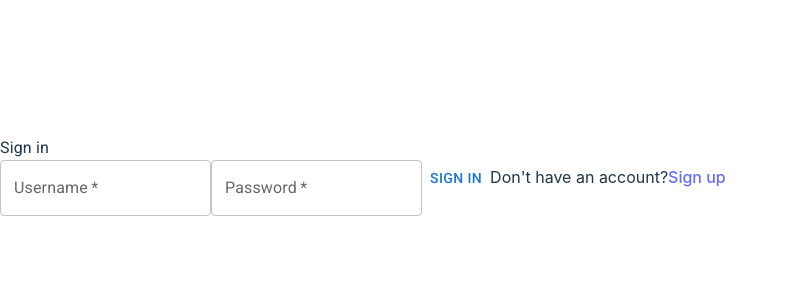
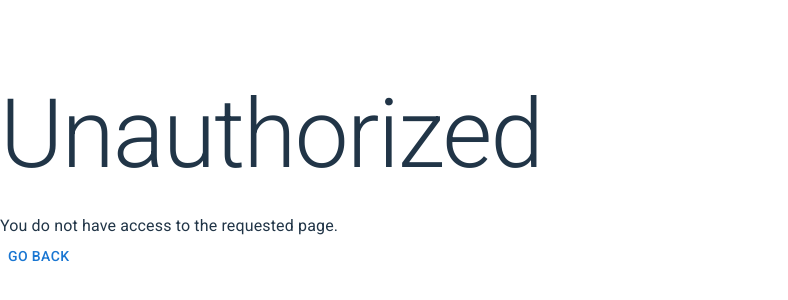
Before and after one commit to stodorichkov/SAP-Nexus-Client, a React (Vite) app in the folder nexus/: page /unauthorized in a window 1280 px wide. Shown: the part 224-524 px from the top of the page, without its empty margins (0-788 px from the left). Built offline with nearby package versions, Linux system fonts and the light colour scheme.

Commit message:
Setup react router routes

```diff
--- a/nexus/package.json
+++ b/nexus/package.json
@@ -17,7 +17,8 @@
     "@mui/material": "^5.15.14",
     "axios": "^1.6.8",
     "react": "^18.2.0",
-    "react-dom": "^18.2.0"
+    "react-dom": "^18.2.0",
+    "react-router-dom": "^6.22.3"
   },
   "devDependencies": {
     "@types/react": "^18.2.66",
--- a/nexus/src/App.jsx
+++ b/nexus/src/App.jsx
@@ -1,12 +1,29 @@
 import Register from "./components/Register.jsx";
 import Login from "./components/Login.jsx";
+import {Routes, Route} from 'react-router-dom';
+import Layout from "./components/Layout.jsx";
+import RequireAuth from "./components/RequireAuth.jsx";
+import Unauthorized from "./components/Unauthorized.jsx";
 
 function App() {
 
   return (
-    <>
-      <Login></Login>
-    </>
+    <Routes>
+        <Route path="/" element={<Layout/>}>
+            <Route path="login" element={ <Login /> } />
+            <Route path="register" element={ <Register /> } />
+            <Route path="unauthorized" element={<Unauthorized />} />
+
+            {/*TODO: add other public and protected routes*/}
+            <Route element={<RequireAuth allowedRoles={["user"]}/>}>
+            </Route>
+            <Route element={<RequireAuth allowedRoles={["admin"]}/>}>
+                <></>
+            </Route>
+
+            {/*TODO: add error page route*/}
+        </Route>
+    </Routes>
   )
 }
 
--- /dev/null
+++ b/nexus/src/components/Layout.jsx
@@ -0,0 +1,11 @@
+import {Outlet} from 'react-router-dom'
+
+const Layout = () => {
+    return (
+        <>
+            <Outlet/>
+        </>
+    )
+}
+
+export default Layout
--- a/nexus/src/components/Login.jsx
+++ b/nexus/src/components/Login.jsx
@@ -1,17 +1,22 @@
-import {useContext, useEffect, useState} from "react";
+import {useEffect, useState} from "react";
 import {Button, TextField, Typography} from "@mui/material";
-import AuthContext from "../context/AuthProvider.jsx";
 import api from "../api/axios.jsx";
+import useAuth from "../hooks/useAuth.jsx";
+import {Link, useNavigate, useLocation} from 'react-router-dom';
 
 const LOGIN_URL = '/login'
 
 const Login = () => {
 
-    const {setAuth} = useContext(AuthContext)
+    const {setAuth} = useAuth()
+
+    const navigate = useNavigate()
+    const location = useLocation()
+    const from = location.state?.from?.pathname || "/"
+
     const [username, setUsername] = useState("")
     const [password, setPassword] = useState("")
     const [errorMessage, setErrorMessage] = useState("")
-    const [success, setSuccess] = useState(false)
 
     useEffect(() => {
         setErrorMessage("")
@@ -31,7 +36,7 @@ const Login = () => {
             setAuth({username, password, roles})
             setUsername('')
             setPassword('')
-            setSuccess(true)
+            navigate(from, {replace: true})
         } catch(err) {
             if(!err?.response)
                 setErrorMessage('No server response')
@@ -42,9 +47,6 @@ const Login = () => {
             else
                 setErrorMessage('Login failed')
         }
-
-
-
     }
 
     return (
--- /dev/null
+++ b/nexus/src/components/RequireAuth.jsx
@@ -0,0 +1,17 @@
+import {useLocation, Navigate, Outlet} from 'react-router-dom';
+import useAuth from "../hooks/useAuth.jsx";
+
+const RequireAuth = ({ allowedRoles }) => {
+    const {auth} = useAuth()
+    const location = useLocation()
+
+    return (
+        auth?.roles?.find(role => allowedRoles?.includes(role))
+            ? <Outlet/>
+            : auth?.user
+                ? <Navigate to="/unauthorized" state={{from: location}} replace/>
+                : <Navigate to="/login" state={{from: location}} replace/>
+    )
+}
+
+export default RequireAuth
--- /dev/null
+++ b/nexus/src/components/Unauthorized.jsx
@@ -0,0 +1,23 @@
+import {useNavigate} from "react-router-dom";
+import {Button, Typography} from "@mui/material";
+
+const Unauthorized = () => {
+    const navigate = useNavigate()
+
+    const goBack = () => navigate(-1)
+
+    return (
+        <>
+            <Typography variant="h1">
+                Unauthorized
+            </Typography>
+            <br/>
+            <Typography variant="body1">
+                You do not have access to the requested page.
+            </Typography>
+            <Button onClick={goBack}>Go back</Button>
+        </>
+    )
+}
+
+export default Unauthorized
--- /dev/null
+++ b/nexus/src/hooks/useAuth.jsx
@@ -0,0 +1,8 @@
+import {useContext} from "react";
+import AuthContext from "../context/AuthProvider.jsx";
+
+const useAuth = () => {
+    return useContext(AuthContext)
+}
+
+export default useAuth
--- a/nexus/src/main.jsx
+++ b/nexus/src/main.jsx
@@ -7,11 +7,16 @@ import '@fontsource/roboto/400.css';
 import '@fontsource/roboto/500.css';
 import '@fontsource/roboto/700.css';
 import {AuthProvider} from './context/AuthProvider.jsx'
+import {BrowserRouter, Routes, Route} from "react-router-dom";
 
 ReactDOM.createRoot(document.getElementById('root')).render(
   <React.StrictMode>
-      <AuthProvider>
-          <App />
-      </AuthProvider>
+      <BrowserRouter>
+          <AuthProvider>
+              <Routes>
+                  <Route path="/*" element={<App/>}/>
+              </Routes>
+          </AuthProvider>
+      </BrowserRouter>
   </React.StrictMode>,
 )
```
Also changed, not shown: 1 other file (tests, documents, lock files or other folders).
